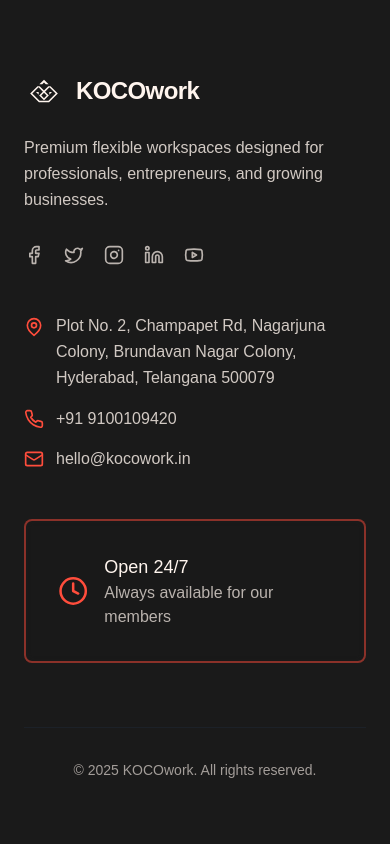
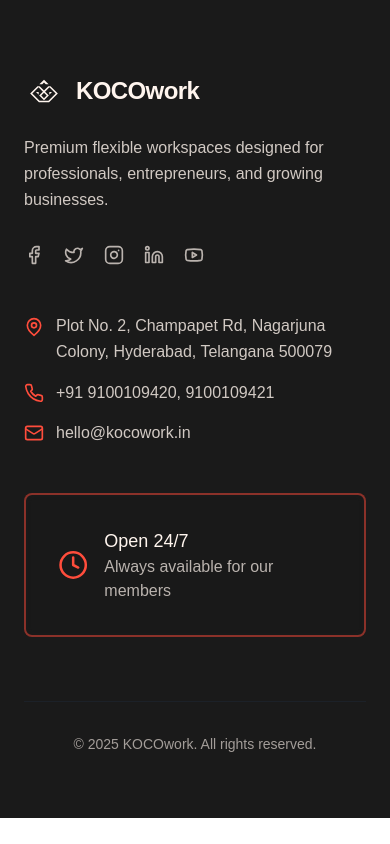
Before and after one commit to kotapatisGit/kocowork, a React (Vite) app in the folder project/: page /contact in a window 390 px wide. Shown: the part 1332-2176 px from the top of the page. After the commit the page ends 2150 px from the top, so only its background shows below. Built offline with nearby package versions, Linux system fonts and the light colour scheme; a web font is replaced by a local one.

Commit message:
minor spelling mistake, added phone number, small change in address

```diff
--- a/project/src/components/AboutUs/FounderSection.tsx
+++ b/project/src/components/AboutUs/FounderSection.tsx
@@ -55,7 +55,7 @@ const FounderSection: React.FC<FounderSectionProps> = ({ isVisible }) => {
 
             <div className="relative">
               <blockquote className="text-2xl md:text-3xl font-bold text-focus-black leading-relaxed italic mb-8 relative z-10">
-                KOCO is built on one idea: together we grow and build a better India
+                KOCO is built on one idea: Together we grow and build a better India
               </blockquote>
             </div>
 
--- a/project/src/components/Footer.tsx
+++ b/project/src/components/Footer.tsx
@@ -45,12 +45,12 @@ const Footer: React.FC = () => {
             <ul className="space-y-4">
               <li className="flex items-start group">
                 <MapPin className="h-5 w-5 lg:h-8 lg:w-8 xl:h-10 xl:w-10 text-founders-fire mr-3 mt-1 flex-shrink-0 group-hover:text-founders-fire/80 transition-colors duration-300" />
-                <span className="text-blank-slate/80 text-md lg:text-lg xl:text-xl leading-relaxed">Plot No. 2, Champapet Rd, Nagarjuna Colony, Brundavan Nagar Colony, Hyderabad, Telangana 500079</span>
+                <span className="text-blank-slate/80 text-md lg:text-lg xl:text-xl leading-relaxed">Plot No. 2, Champapet Rd, Nagarjuna Colony, Hyderabad, Telangana 500079</span>
               </li>
               <li className="flex items-center group">
                 <Phone className="h-5 w-5 lg:h-8 lg:w-8 xl:h-10 xl:w-10 text-founders-fire mr-3 flex-shrink-0 group-hover:text-founders-fire/80 transition-colors duration-300" />
                 <span className="text-blank-slate/80 text-md lg:text-lg xl:text-xl hover:text-blank-slate transition-colors duration-300">
-                +91 9100109420
+                +91 9100109420, 9100109421
                 </span>
               </li>
               <li className="flex items-center group">
```
